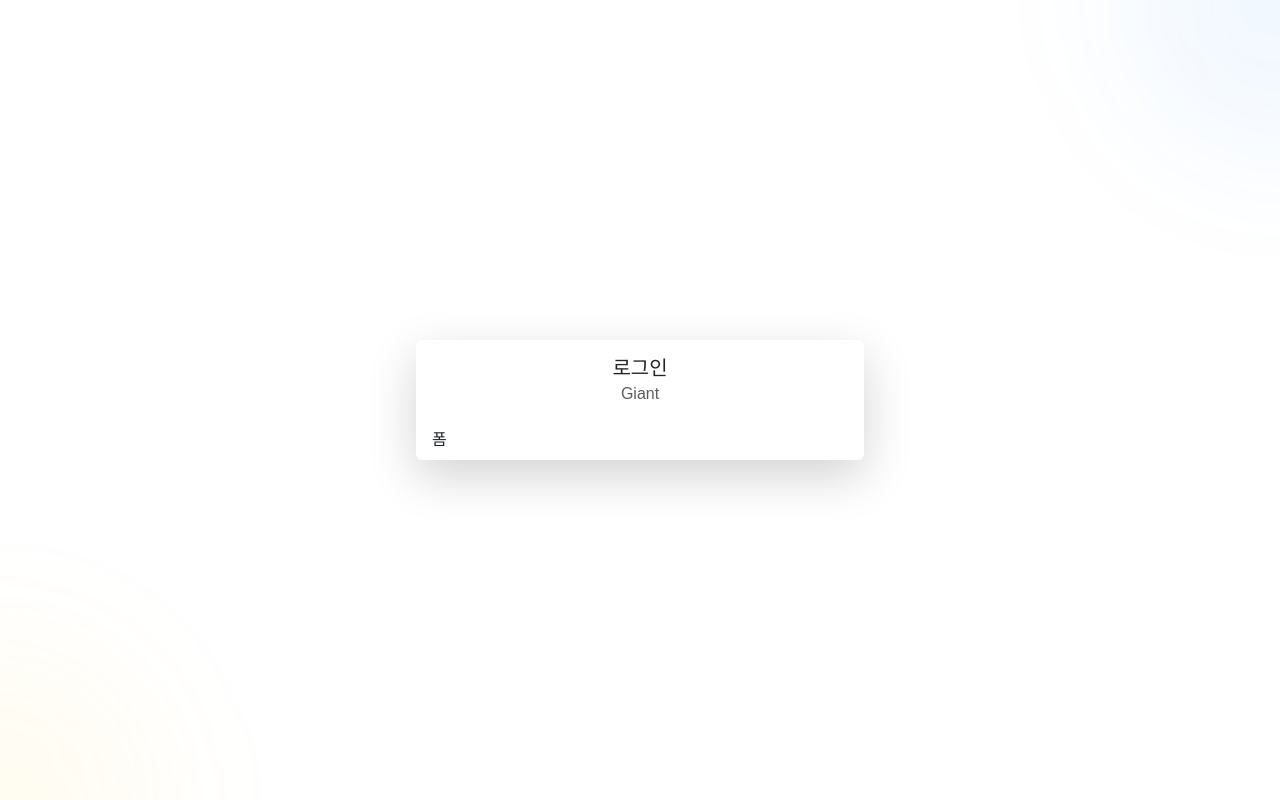
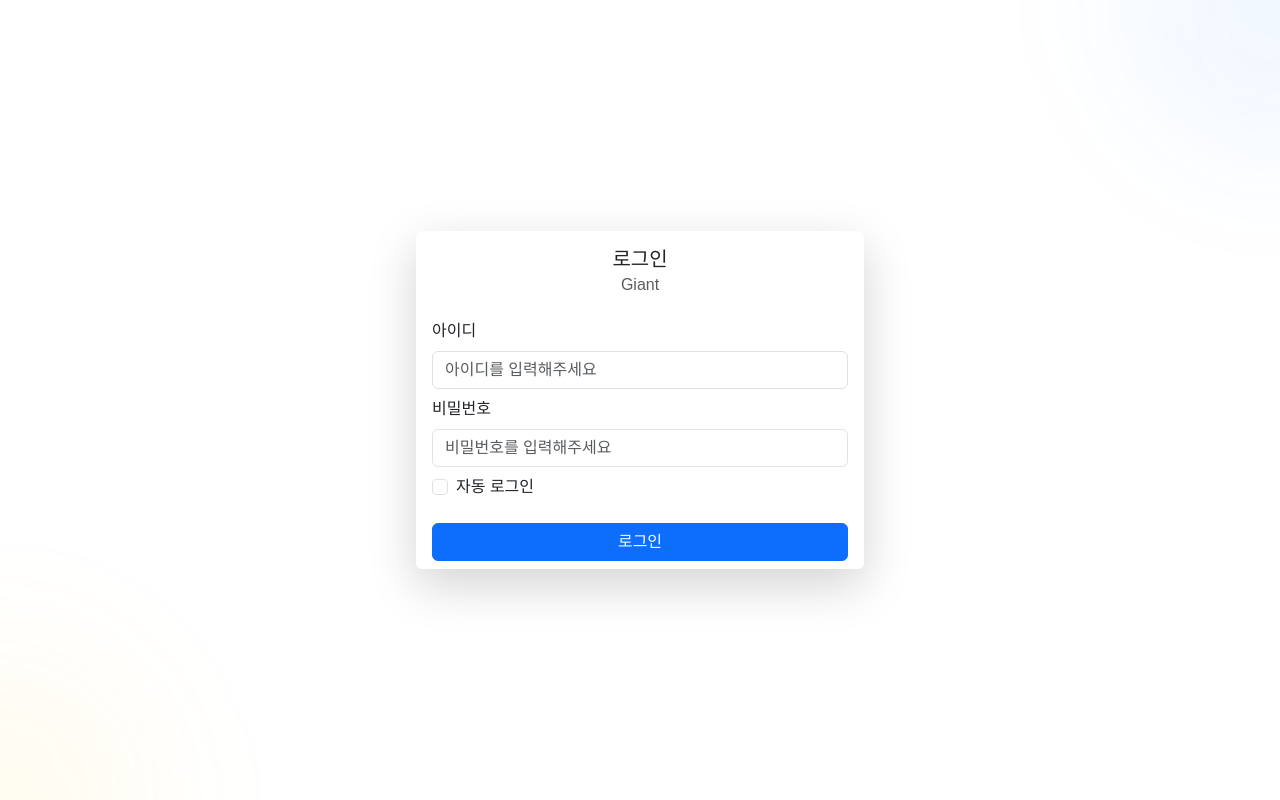
Before and after one commit to cw7430/giant-next, a Next.js app: page /sign-in in a window 1280 px wide. Built offline with nearby package versions, Linux system fonts and the light colour scheme.

Commit message:
로그인 폼 구현 중

```diff
--- a/src/app/(auth)/sign-in/page.tsx
+++ b/src/app/(auth)/sign-in/page.tsx
@@ -1,6 +1,7 @@
 import clsx from 'clsx';
 
 import styles from './page.module.css';
+import { SignInForm } from '@/features/auth/components/views';
 
 export default function SignIn() {
   return (
@@ -20,7 +21,7 @@ export default function SignIn() {
           <div className="card-title h5">로그인</div>
           <div className="card-subtitle h6 text-muted">Giant</div>
         </div>
-        <div className="text-start pb-2 card-body">폼</div>
+        <div className="text-start pb-2 card-body"><SignInForm /></div>
       </div>
     </main>
   );
--- a/src/app/globals.css
+++ b/src/app/globals.css
@@ -3,12 +3,12 @@
   --foreground: #171717;
 }
 
-@media (prefers-color-scheme: dark) {
+/* @media (prefers-color-scheme: dark) {
   :root {
     --background: #0a0a0a;
     --foreground: #ededed;
   }
-}
+} */
 
 html {
   height: 100%;
@@ -26,7 +26,7 @@ body {
   flex-direction: column;
   color: var(--foreground);
   background: var(--background);
-  font-family: Arial, Helvetica, sans-serif;
+  font-family: Arial, Helvetica, sans-serif, system-ui, 'Inter', 'Noto Sans KR';
   -webkit-font-smoothing: antialiased;
   -moz-osx-font-smoothing: grayscale;
 }
@@ -46,8 +46,8 @@ a {
   background-color: var(--background);
 }
 
-@media (prefers-color-scheme: dark) {
+/* @media (prefers-color-scheme: dark) {
   html {
     color-scheme: dark;
   }
-}
+} */
--- a/src/app/layout.tsx
+++ b/src/app/layout.tsx
@@ -27,7 +27,7 @@ export default function RootLayout({
   children: React.ReactNode;
 }>) {
   return (
-    <html lang="en" className={`${geistSans.variable} ${geistMono.variable}`}>
+    <html lang="ko" className={`${geistSans.variable} ${geistMono.variable}`}>
       <body>{children}</body>
     </html>
   );
--- /dev/null
+++ b/src/features/auth/components/views/index.ts
@@ -0,0 +1 @@
+export { default as SignInForm } from './sign-in-form';
--- /dev/null
+++ b/src/features/auth/components/views/sign-in-form.tsx
@@ -0,0 +1,123 @@
+'use client';
+
+import { useState } from 'react';
+import { useRouter } from 'next/navigation';
+import { useForm, Controller, type SubmitHandler } from 'react-hook-form';
+import { zodResolver } from '@hookform/resolvers/zod';
+import { Button, Form, Spinner } from 'react-bootstrap';
+
+import { useAppConfigStore } from '@/common/api/stores';
+import { useAuthStore } from '@/features/auth/stores/auth';
+import { SignInRequestDto, signInRequestSchema } from '@/features/auth/schema';
+
+export default function SignInForm() {
+  const router = useRouter();
+
+  const [isLoading, setLoading] = useState<boolean>(false);
+
+  const { isAutoSignIn, setAutoSignIn } = useAppConfigStore();
+  const { signIn } = useAuthStore();
+
+  const signInForm = useForm<SignInRequestDto>({
+    resolver: zodResolver(signInRequestSchema),
+    defaultValues: { userName: '', password: '', isAuto: isAutoSignIn },
+  });
+
+  const {
+    handleSubmit,
+    control,
+    setError,
+    clearErrors,
+    formState: { errors },
+  } = signInForm;
+
+  const handleFormChange = () => {
+    if (errors.root) {
+      clearErrors('root');
+      clearErrors('userName');
+      clearErrors('password');
+    }
+  };
+
+  const onSubmit: SubmitHandler<SignInRequestDto> = async (req) => {
+    setLoading(true);
+    alert(JSON.stringify(req));
+    setLoading(false);
+  };
+
+  return (
+    <Form onSubmit={handleSubmit(onSubmit)} onChange={handleFormChange}>
+      <Form.Group className="mb-2" controlId="sign-in.user-name">
+        <Form.Label>아이디</Form.Label>
+        <Controller
+          control={control}
+          name="userName"
+          render={({ field }) => (
+            <Form.Control
+              type="text"
+              placeholder="아이디를 입력해주세요"
+              {...field}
+              isInvalid={!!errors.userName}
+              disabled={isLoading}
+            />
+          )}
+        />
+        <Form.Control.Feedback type="invalid">
+          {errors.userName?.message}
+        </Form.Control.Feedback>
+      </Form.Group>
+      <Form.Group className="mb-2" controlId="sign-in.password">
+        <Form.Label>비밀번호</Form.Label>
+        <Controller
+          control={control}
+          name="password"
+          render={({ field }) => (
+            <Form.Control
+              type="text"
+              placeholder="비밀번호를 입력해주세요"
+              {...field}
+              isInvalid={!!errors.password}
+              disabled={isLoading}
+            />
+          )}
+        />
+        <Form.Control.Feedback type="invalid">
+          {errors.password?.message}
+        </Form.Control.Feedback>
+      </Form.Group>
+      <Controller
+        control={control}
+        name="isAuto"
+        render={({ field }) => (
+          <Form.Check
+            type="checkbox"
+            label="자동 로그인"
+            id="sign-in.is-auto"
+            className="mb-3"
+            checked={field.value}
+            disabled={isLoading}
+            onChange={(e) => {
+              field.onChange(e.currentTarget.checked);
+              setAutoSignIn(e.currentTarget.checked);
+            }}
+          />
+        )}
+      />
+
+      {errors.root && (
+        <div className="d-block invalid-feedback mb-2">
+          {errors.root.message}
+        </div>
+      )}
+      <Button
+        type="submit"
+        variant="primary"
+        className="w-100 mt-2"
+        disabled={isLoading}
+      >
+        {isLoading && <Spinner size="sm" />}
+        로그인
+      </Button>
+    </Form>
+  );
+}
```
Also changed, not shown: eslint.config.mjs (+20 -7 lines), 1 other file (tests, documents, lock files or other folders).
